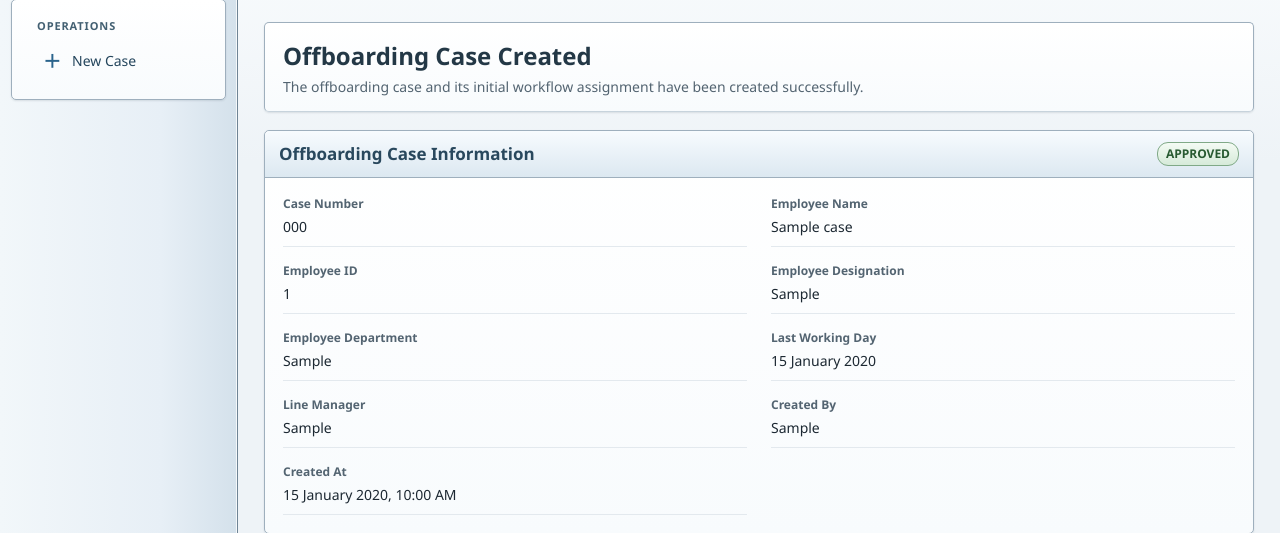
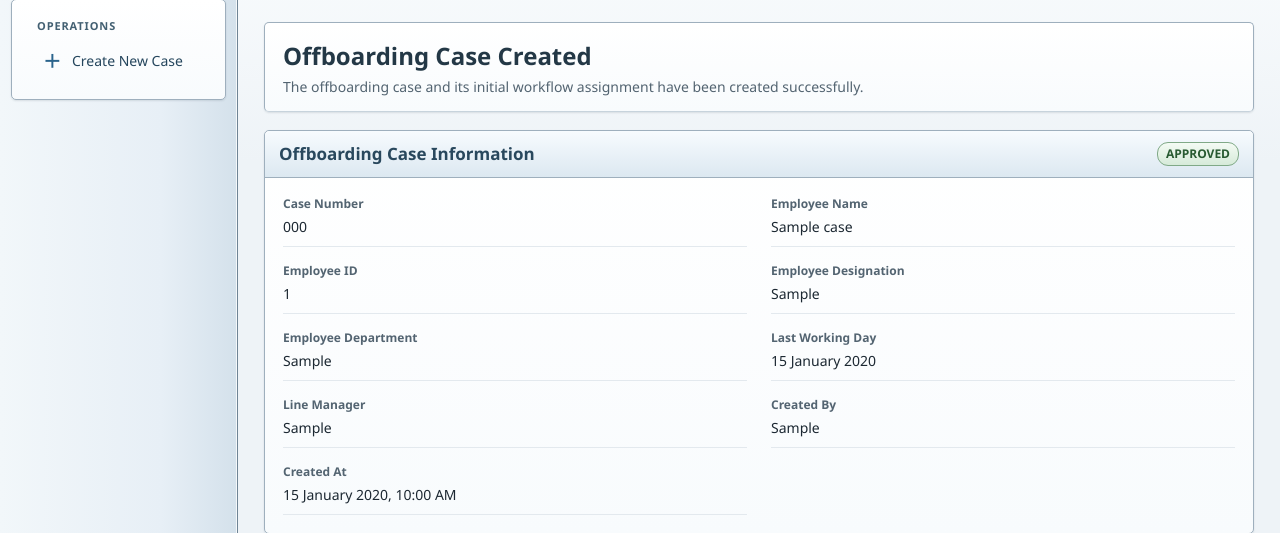
Before and after one commit to SyedOkashaShoaib/Off-boarding-workflow-automation, a Flask app: page /cases/1/created in a window 1280 px wide. Shown: the part 74-607 px from the top of the page. Run offline with Flask 3, Linux system fonts and the light colour scheme; tables that the repository leaves empty hold one stand-in row (values such as "Sample post").

Commit message:
navbar mod

```diff
--- a/app/templates/base.html
+++ b/app/templates/base.html
@@ -132,7 +132,7 @@
     </span>
 
     <span class="navigation-link__label">
-        New Case
+        Create New Case
     </span>
 </a>
 
```
Also changed, not shown: app/templates/dashboard.html (deleted).
